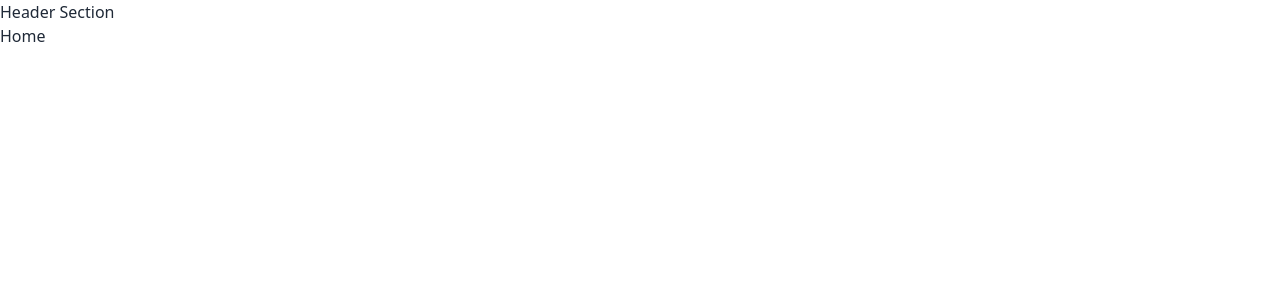
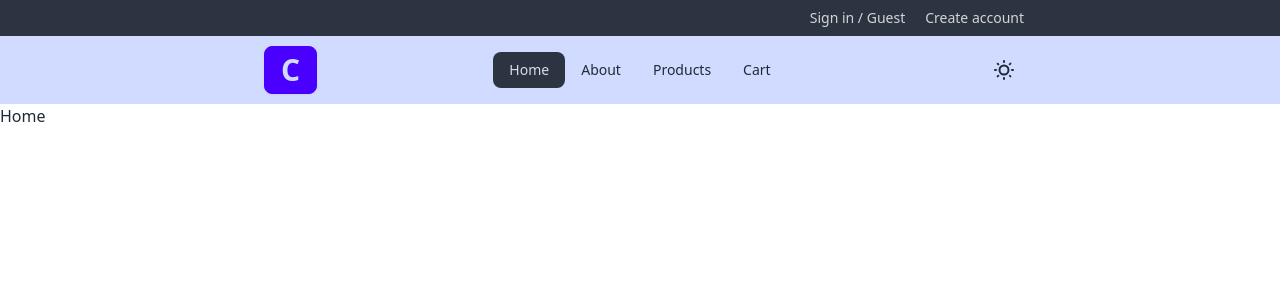
Before and after one commit to abdumutalovm/7-month-7-lesson, a React (Vite) app: page / in a window 1280 px wide. Shown: the top 300 px of the page. Built offline with nearby package versions, Linux system fonts and the light colour scheme.

Commit message:
8-lesson

```diff
--- a/src/App.jsx
+++ b/src/App.jsx
@@ -10,8 +10,23 @@
 import Login from './pages/Login'
 import Layout from './layout'
 import Details from './pages/Details'
+import { createContext, useEffect, useState } from "react"
+
+export const ThemeContext = createContext(null);
+
 function App() {
   const navigate = useNavigate();
+  const [theme, setTheme] = useState('light');
+
+  useEffect(() => {
+    if (localStorage.getItem('theme')) {
+      setTheme(localStorage.getItem('theme'));
+    }
+  }, []);
+
+  useEffect(() => {
+    document.querySelector('html').setAttribute('data-theme', theme)
+  }, [theme])
 
   function ProtectedRouter({ children, isAuthentication, redirecTo = '/login' }) {
     if (!isAuthentication) {
@@ -25,6 +40,7 @@
 
   return (
     <div>
+      <ThemeContext.Provider value={{ theme, setTheme }} >
         <Routes>
           <Route path="/" element={<Layout>
             <Home></Home>
@@ -58,6 +74,7 @@
             </Layout>
           </ProtectedRouter>}></Route>
         </Routes>
+      </ThemeContext.Provider>
     </div>
   )
 }
--- /dev/null
+++ b/src/componets/Header.jsx
@@ -0,0 +1,66 @@
+import React, { useContext, useState } from 'react'
+import { Link, NavLink } from 'react-router-dom'
+import { useEffect } from 'react'
+import { ThemeContext } from '../App'
+
+function Header() {
+    const theme = useContext(ThemeContext);
+
+    return (
+
+        <header>
+            <div className="header-top bg-neutral">
+                <div className="w-3/5 mx-auto py-2 flex items-center gap-5 justify-end">
+                    <Link to='/login' className='text-white text-sm text-zinc-300 hover:underline'>Sign in / Guest</Link>
+                    <Link to='/register' className='text-white text-sm text-zinc-300 hover:underline'>Create account</Link>
+                </div>
+            </div>
+
+            <div className="header-main bg-primary-content">
+                <div className="w-3/5 mx-auto">
+                    <div className="navbar">
+                        <div className="navbar-start">
+                            <Link to='/' className="btn text-3xl btn-primary hover:opacity-70" >C</Link>
+                        </div>
+
+
+                        <div className="navbar-center hidden lg:flex">
+                            <ul className="menu menu-horizontal px-1">
+                                <li><NavLink to='/'>Home</NavLink></li>
+                                <li><NavLink to='/about'>About</NavLink></li>
+                                <li><NavLink to='/products'>Products</NavLink></li>
+                                <li><NavLink to='/cart'>Cart</NavLink></li>
+                            </ul>
+                        </div>
+
+
+                        <div className="navbar-end">
+                            <label className="swap swap-rotate">
+
+                                {/* this hidden checkbox controls the state */}
+                                <input type="checkbox" className="theme-controller" onChange={(e) => {
+                                    if (e.target.checked) {
+                                        theme.setTheme('dark');
+                                        localStorage.setItem('theme', 'dark')
+                                    } else {
+                                        theme.setTheme('light');
+                                        localStorage.setItem('theme', 'light')
+                                    }
+                                }} value="synthwave" />
+
+                                {/* sun icon */}
+                                <svg className="swap-off fill-current w-6 h-6" xmlns="http://www.w3.org/2000/svg" viewBox="0 0 24 24"><path d="M5.64,17l-.71.71a1,1,0,0,0,0,1.41,1,1,0,0,0,1.41,0l.71-.71A1,1,0,0,0,5.64,17ZM5,12a1,1,0,0,0-1-1H3a1,1,0,0,0,0,2H4A1,1,0,0,0,5,12Zm7-7a1,1,0,0,0,1-1V3a1,1,0,0,0-2,0V4A1,1,0,0,0,12,5ZM5.64,7.05a1,1,0,0,0,.7.29,1,1,0,0,0,.71-.29,1,1,0,0,0,0-1.41l-.71-.71A1,1,0,0,0,4.93,6.34Zm12,.29a1,1,0,0,0,.7-.29l.71-.71a1,1,0,1,0-1.41-1.41L17,5.64a1,1,0,0,0,0,1.41A1,1,0,0,0,17.66,7.34ZM21,11H20a1,1,0,0,0,0,2h1a1,1,0,0,0,0-2Zm-9,8a1,1,0,0,0-1,1v1a1,1,0,0,0,2,0V20A1,1,0,0,0,12,19ZM18.36,17A1,1,0,0,0,17,18.36l.71.71a1,1,0,0,0,1.41,0,1,1,0,0,0,0-1.41ZM12,6.5A5.5,5.5,0,1,0,17.5,12,5.51,5.51,0,0,0,12,6.5Zm0,9A3.5,3.5,0,1,1,15.5,12,3.5,3.5,0,0,1,12,15.5Z" /></svg>
+
+                                {/* moon icon */}
+                                <svg className="swap-on fill-current w-6 h-6" xmlns="http://www.w3.org/2000/svg" viewBox="0 0 24 24"><path d="M21.64,13a1,1,0,0,0-1.05-.14,8.05,8.05,0,0,1-3.37.73A8.15,8.15,0,0,1,9.08,5.49a8.59,8.59,0,0,1,.25-2A1,1,0,0,0,8,2.36,10.14,10.14,0,1,0,22,14.05,1,1,0,0,0,21.64,13Zm-9.5,6.69A8.14,8.14,0,0,1,7.08,5.22v.27A10.15,10.15,0,0,0,17.22,15.63a9.79,9.79,0,0,0,2.1-.22A8.11,8.11,0,0,1,12.14,19.73Z" /></svg>
+
+                            </label>
+                        </div>
+                    </div>
+                </div>
+            </div>
+        </header>
+    )
+}
+
+export default Header
--- a/src/index.css
+++ b/src/index.css
@@ -1,3 +1,30 @@
 @tailwind base;
 @tailwind components;
 @tailwind utilities;
+
+:root {
+    --color-default: #fff;
+  }
+  @media (prefers-color-scheme: dark){
+      :root{
+          --color-default: #252b30;
+      }
+  }
+  [data-theme='dark'] {
+    --color-default: #252b30;
+  }
+  [data-theme='black'] {
+    --color-default: #000000;
+  }
+  [data-theme='🌸'] {
+    --color-default: #ffabc8;
+  }
+  [data-theme='🐬'] {
+    --color-default: #7ec6ff;
+  }
+  [data-theme='🐤'] {
+    --color-default: #ffd65a;
+  }
+  body {
+      background-color: var(--color-default);
+  }
--- a/src/layout/index.jsx
+++ b/src/layout/index.jsx
@@ -1,9 +1,10 @@
 import React from 'react'
+import Header from '../componets/Header'
 
 function Layout({ children }) {
     return (
         <div>
-            <header>Header Section</header>
+            <Header></Header>
             {children}
         </div>
     )
--- a/src/pages/Home.jsx
+++ b/src/pages/Home.jsx
@@ -1,7 +1,11 @@
 
 function Home() {
+
+
     return (
-        <div>Home</div>
+        <div>
+            Home
+        </div>
     )
 }
 
--- a/tailwind.config.js
+++ b/tailwind.config.js
@@ -8,4 +8,7 @@
     extend: {},
   },
   plugins: [require("daisyui")],
+  daisyui: {
+    themes: ["light", "dark"],
+  },
 }
```
Lines whose indentation alone changed are shown as unchanged.
